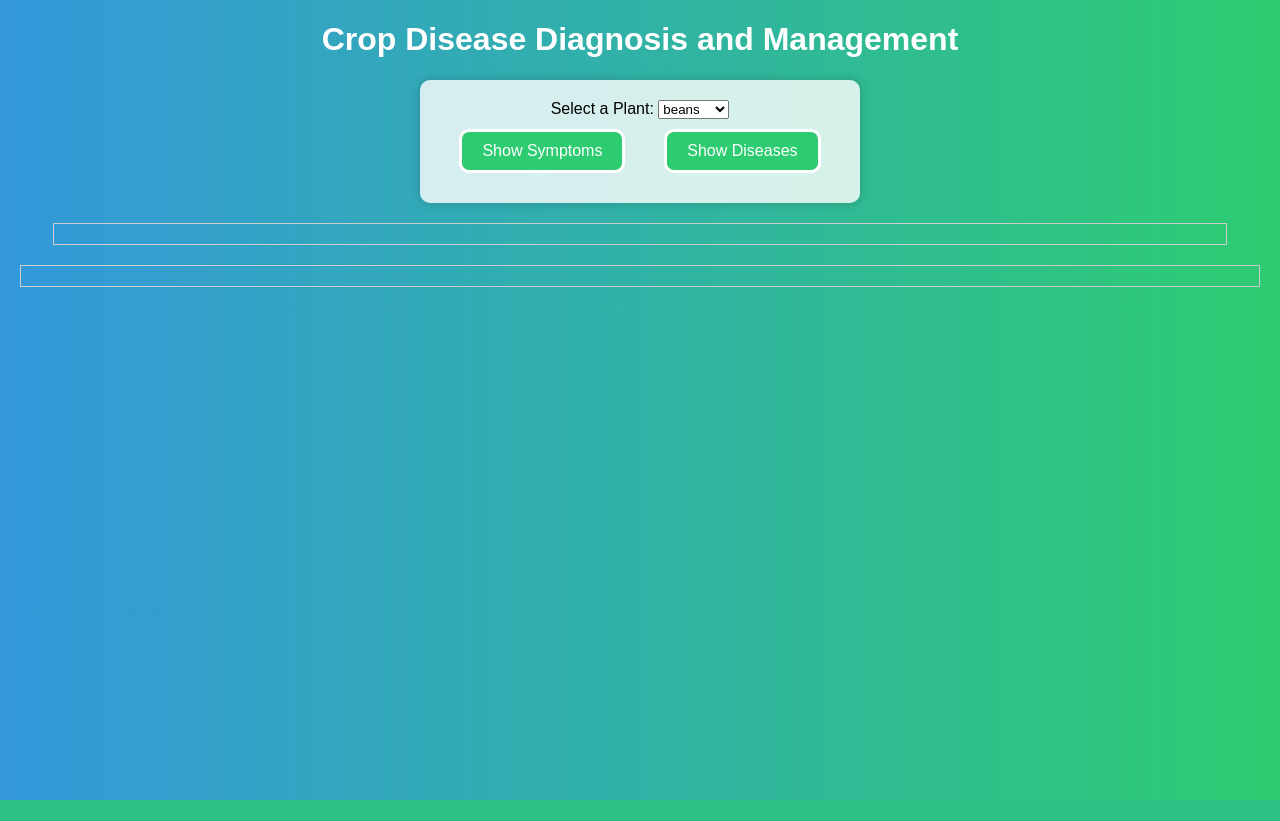
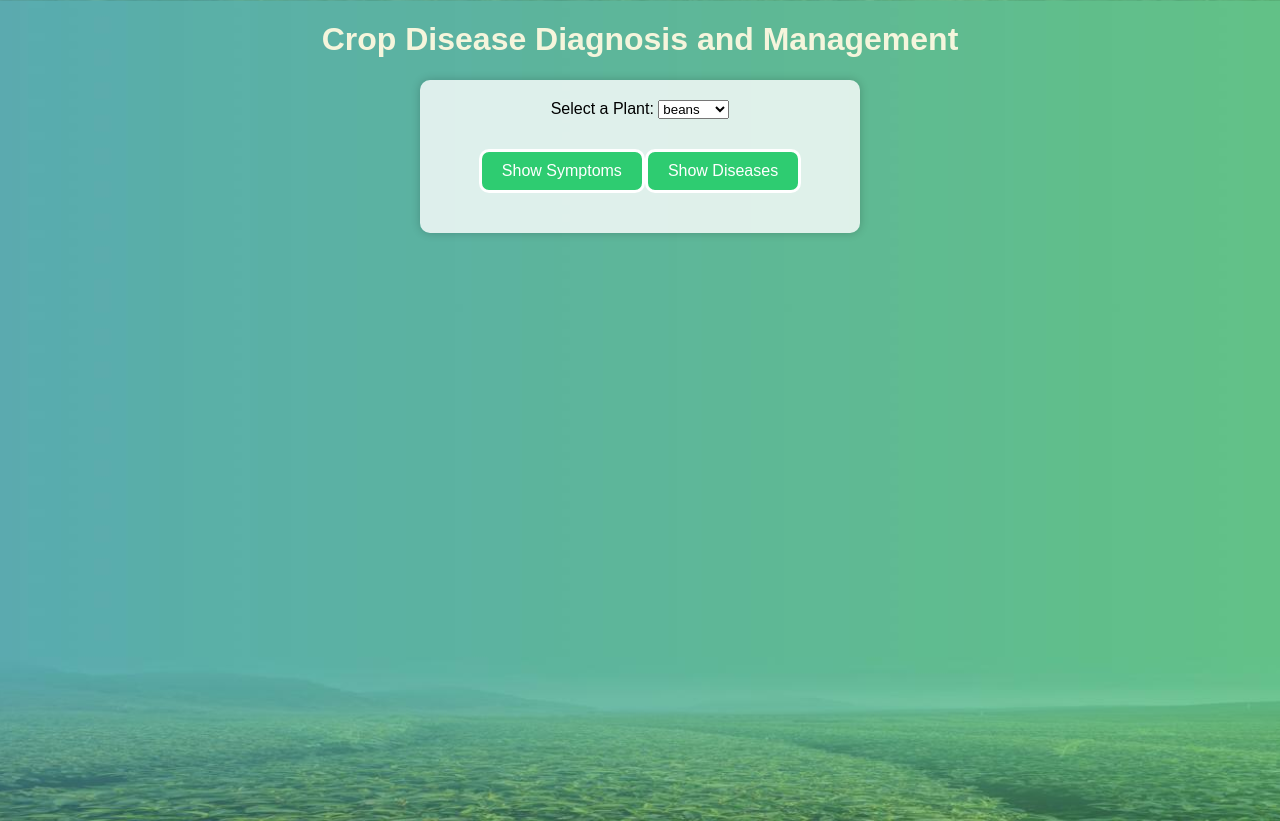
Before and after one commit to udhtaz/plant-disease-diagnosis-and-management, a Flask app: page / in a window 1280 px wide. Before the commit the page ends 800 px from the top, so only its background shows below. Run offline with Flask 3, Linux system fonts and the light colour scheme; parts of the project's set-up code (start-up, migrations or seed data) failed here and were passed over.

Commit message:
added background image to interface

```diff
--- a/static/styles.css
+++ b/static/styles.css
@@ -5,11 +5,15 @@ label[for="plantDropdown"] {
 }
 
 body {
-    background: linear-gradient(to right, #3498db, #2ecc71);
-    /* Gradient background */
-    color: #ffffff;
-    font-family: 'Arial', sans-serif;
+    background-image: url("/static/plant_background_1.jpg");
+    background-size: cover;
+    background-position: center;
     margin: 0;
+    padding: 0;
+    font-family: Arial, sans-serif;
+    color: #f5f5dc;
+    height: 100vh;
+    overflow: hidden;
 }
 
 h1 {
@@ -20,14 +24,10 @@ form {
     text-align: center;
     margin: 20px auto;
     max-width: 400px;
-    /* Adjust the maximum width of the form */
     padding: 20px;
     background-color: rgba(255, 255, 255, 0.8);
-    /* Semi-transparent white background */
     border-radius: 10px;
-    /* Rounded corners */
     box-shadow: 0 0 10px rgba(0, 0, 0, 0.2);
-    /* Drop shadow */
 }
 
 button {
@@ -40,14 +40,24 @@ button {
     border-radius: 10px;
     transition: background-color 0.3s ease;
     margin-top: 10px;
-    /* Smooth color transition */
 }
 
 .button-container {
     display: flex;
-    justify-content: space-around;
-    /* Adjust as needed */
-    margin-bottom: 10px;
+    justify-content: center;
+    margin-top: 20px;
+    margin-bottom: 20px;
+}
+
+.diagnoseButton {
+    display: block;
+    text-align: center;
+    padding: 10px 20px;
+    background-color: #2ecc71;
+    color: white;
+    text-decoration: none;
+    border-radius: 5px;
+    margin: 20px auto;
 }
 
 button:hover {
@@ -57,42 +67,49 @@ button:hover {
 #symptomsContainer {
     text-align: left;
     margin: 20px auto;
-    /* text-align: left;
-    margin: 20px auto; */
-    max-width: 90%;
-    /* Adjust the maximum width of the symptoms container */
+    max-width: 80%;
 }
 
 .scrollable-container {
-    max-height: 500px;
+    max-height: 580px;
     overflow-y: auto;
-    border: 1px solid #ccc;
+    border: 3px solid #ccc;
     padding: 10px;
     margin-bottom: 10px;
+    display: none;
 }
 
 
 .symptom-column,
 .disease-column {
-    width: calc(100% / 3 - 10px);
+    width: calc(100% / 2 - 10px);
     float: left;
     margin-right: 10px;
 }
 
-.symptom-column li,
-.disease-column li {
-    margin-bottom: 5px;
+.symptom-column li {
+    display: flex;
+    align-items: start;
+    margin-bottom: 10px;
+    font-size: 18px;
 }
 
-/* .button-container {
-    margin-top: 10px;
-} */
-/* .symptom-column {
-    width: 30%;
-    margin: 10px;
-    display: inline-block;
-    vertical-align: top;
-} */
+.symptom-column li input[type="checkbox"] {
+    margin-right: 10px;
+    flex-shrink: 0;
+}
+
+.disease-column li {
+    display: flex;
+    align-items: start;
+    margin-bottom: 10px;
+    font-size: 18px;
+}
+
+.disease-column li input[type="checkbox"] {
+    margin-right: 10px;
+    flex-shrink: 0;
+}
 
 ul {
     list-style: none;
@@ -122,31 +139,23 @@ li {
     display: block;
     text-align: center;
     padding: 10px 20px;
-    background-color: white;
+    background-color: gray;
     color: greenyellow;
     text-decoration: none;
     border-radius: 5px;
     margin: 20px auto;
-    /* Center the link and add margin */
 }
 
 .back-link:hover {
-    background-color: gray;
+    background-color: darkgray;
 }
 
-/* Add this style for the disease container */
 #diseasesContainer {
     text-align: left;
-    margin: 20px;
+    margin: 20px auto;
+    max-width: 60%;
 }
 
-/* .disease-column {
-    float: left;
-    width: 30%;
-    margin: 10px;
-} */
-
-/* Add this style for the results page link */
 #results-page a {
     display: block;
     text-align: center;
@@ -159,10 +168,3 @@ li {
 #results-page a:hover {
     color: #45a049;
 }
-
-/* .clickable-disease-name {
-    cursor: pointer;
-    color: blue;
-
-    text-decoration: underline;
-} */
```
Also changed, not shown: templates/index.html (+22 -20 lines), templates/results.html (+22 -15 lines), static/plant_background_1.jpg (added).
